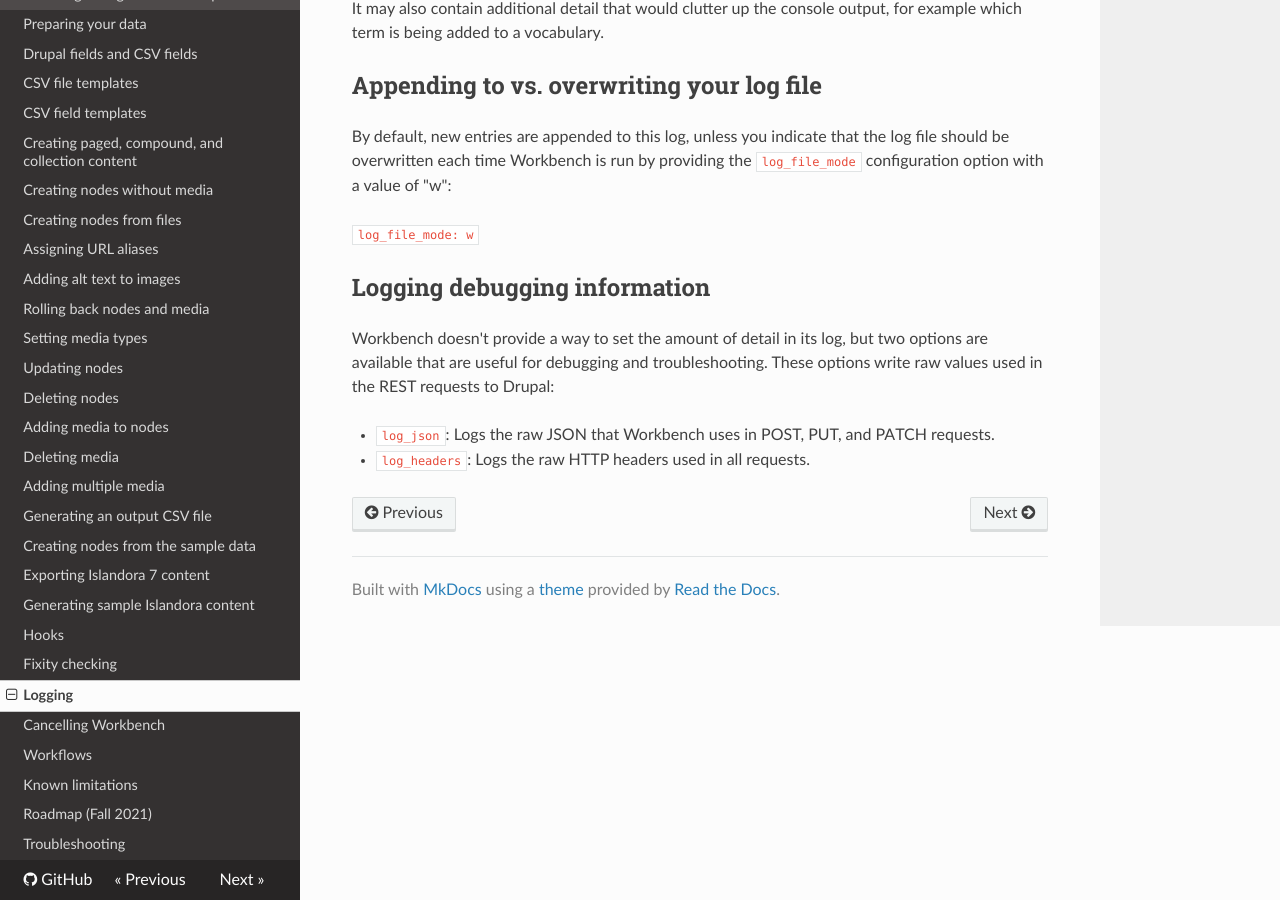
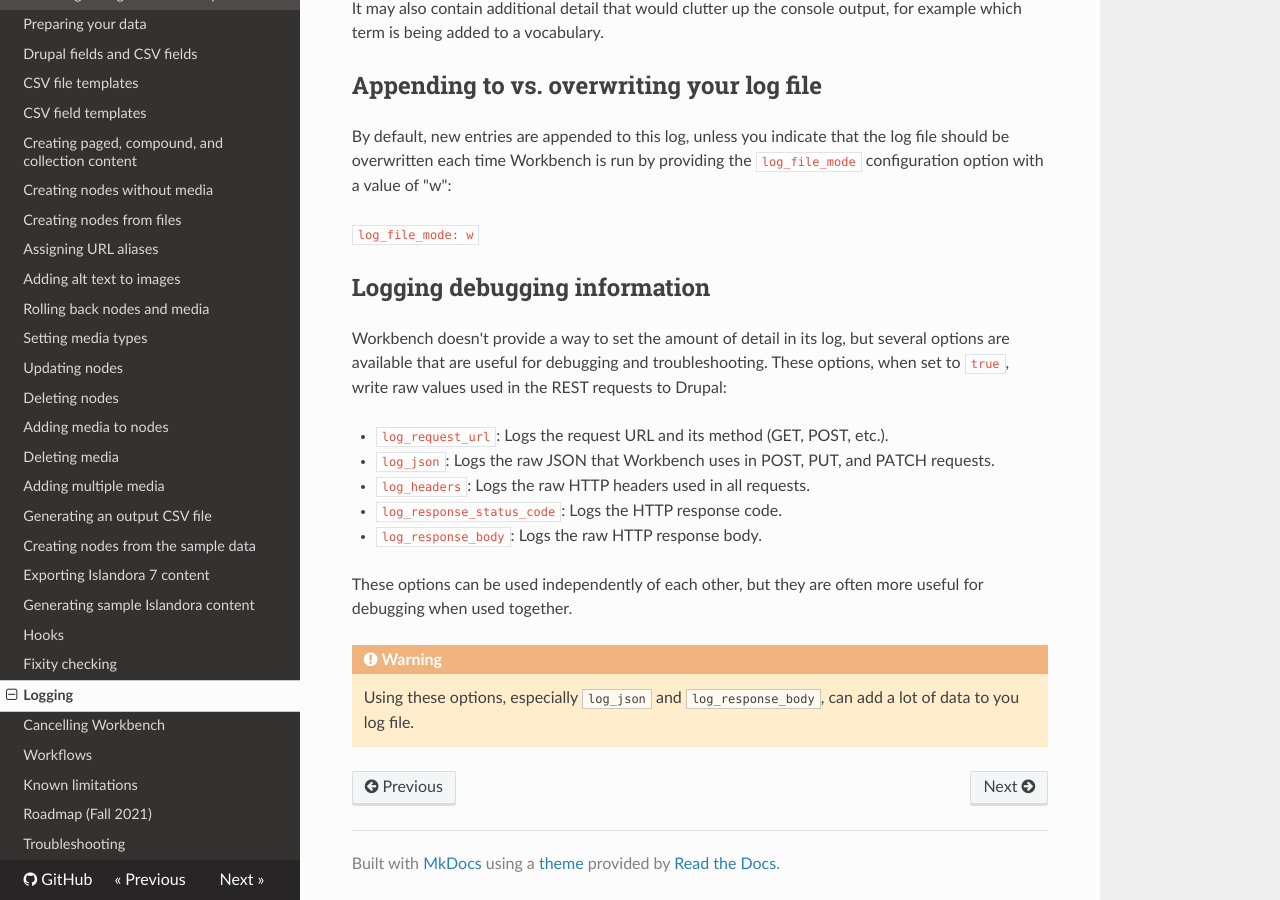
Before and after one commit to mjordan/islandora_workbench_docs, an MkDocs documentation site: the page built from docs/logging.md, in a window 1280 px wide and 900 px high, scrolled down 677 px. Built offline with MkDocs 1.6.1, drawn with Linux system fonts in a browser that asks for light colours; nearby versions of some CDN libraries; old or Windows-style settings are respelled for this version of MkDocs.

Commit message:
Updated logging config info and details.

```diff
--- a/docs/logging.md
+++ b/docs/logging.md
@@ -31,7 +31,15 @@ It may also contain additional detail that would clutter up the console output,
 
 ## Logging debugging information
 
-Workbench doesn't provide a way to set the amount of detail in its log, but two options are available that are useful for debugging and troubleshooting. These options write raw values used in the REST requests to Drupal:
+Workbench doesn't provide a way to set the amount of detail in its log, but several options are available that are useful for debugging and troubleshooting. These options, when set to `true`, write raw values used in the REST requests to Drupal:
 
+* `log_request_url`: Logs the request URL and its method (GET, POST, etc.).
 * `log_json`: Logs the raw JSON that Workbench uses in POST, PUT, and PATCH requests.
 * `log_headers`: Logs the raw HTTP headers used in all requests.
+* `log_response_status_code`: Logs the HTTP response code.
+* `log_response_body`: Logs the raw HTTP response body.
+
+These options can be used independently of each other, but they are often more useful for debugging when used together.
+
+!!! warning
+    Using these options, especially `log_json` and `log_response_body`, can add a lot of data to you log file.
```
Also changed, not shown: docs/configuration.md (+4 -1 lines), site/configuration/index.html, site/index.html, site/logging/index.html, site/sitemap.xml.
